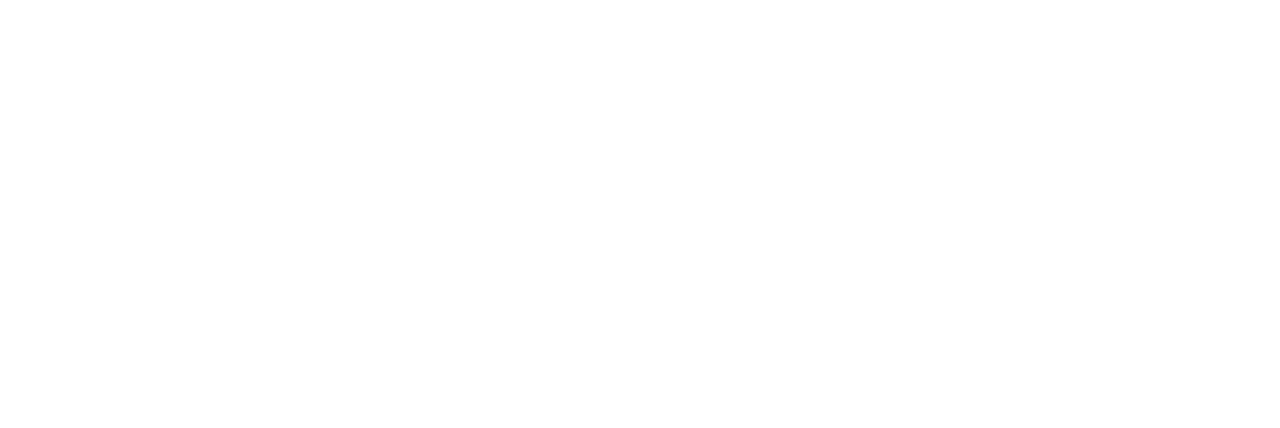
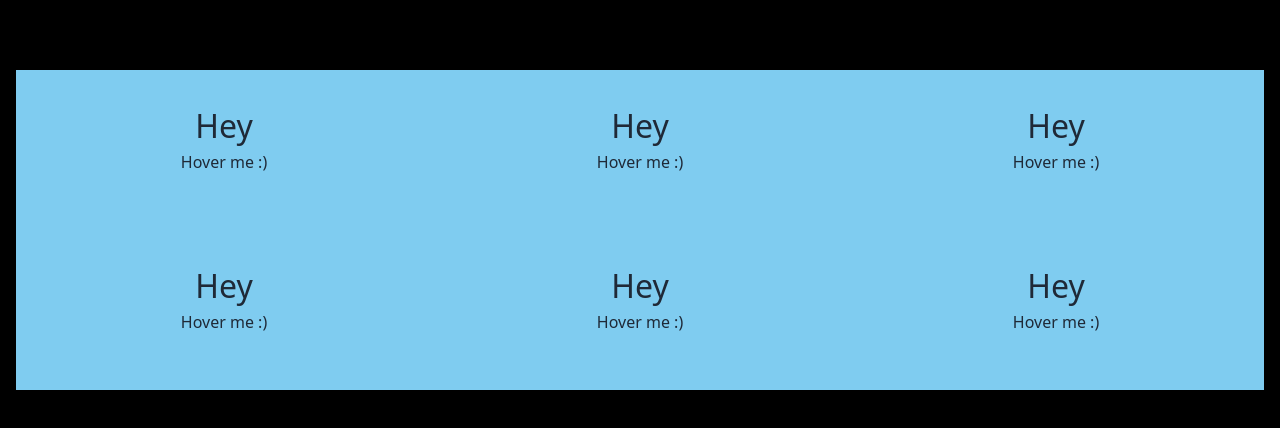
Before and after one commit to Kasfia-Mostafa/Dream-Path, a React (Vite) app: page / in a window 1280 px wide. Shown: the part 974-1402 px from the top of the page. Before the commit the page ends 804 px from the top, so only its background shows below. Built offline with nearby package versions, Linux system fonts and the light colour scheme.

Commit message:
home page 2nd section

```diff
--- a/src/MainLayout/MainLayout.jsx
+++ b/src/MainLayout/MainLayout.jsx
@@ -1,5 +1,6 @@
 import Banner from "../MainPage/Banner/Banner";
 import Navbar from "../MainPage/Navbar/Navbar";
+import UserSection from "../MainPage/UseSection/UserSection";
 
 
 const MainLayout = () => {
@@ -7,6 +8,7 @@
     <div className="h-[100vh]">
       <Navbar></Navbar>
      <Banner></Banner>
+     <UserSection></UserSection>
     </div>
   );
 };
--- a/src/MainPage/Banner/Banner.jsx
+++ b/src/MainPage/Banner/Banner.jsx
@@ -1,4 +1,4 @@
-import Navbar from "../Navbar/Navbar";
+
 
 const Banner = () => {
   return (
@@ -14,9 +14,9 @@
         <div className="absolute text-9xl top-80 right-96 text-white font-extrabold ">
           <h2>Dream Path</h2>
           <div>
-            <div className="w-40 h-14 bg-white ml-3 my-5"></div>
+            <div className="w-40 h-14 bg-white ml-5 my-5"></div>
             <h2 className="text-2xl font-bold absolute bottom-8 left-20 text-purple-700">
-              Get Star<span className="text-white">ted</span>
+              Let's Exp<span className="text-white"> lore</span>
             </h2>
           </div>
         </div>
--- /dev/null
+++ b/src/MainPage/UseSection/UserSection.css
@@ -0,0 +1,47 @@
+.card {
+  width: 26rem;
+  cursor: pointer;
+}
+
+.content {
+  text-align: center;
+  position: relative;
+  transition: all 2.25s;
+  background-color: rgb(127, 204, 240);
+  padding: 5em;
+  transform-style: preserve-3d;
+}
+
+.card:hover .content {
+  transform: rotateY(0.5turn);
+}
+
+.front,
+.back {
+  position: absolute;
+  top: 0;
+  left: 0;
+  bottom: 0;
+  right: 0;
+  padding: 2em;
+  transform-style: preserve-3d;
+  backface-visibility: hidden;
+}
+
+.title {
+  transform: translateZ(5rem);
+  font-size: 2rem;
+}
+
+.subtitle {
+  transform: translateZ(2rem);
+}
+
+.back {
+  transform: rotateY(0.5turn);
+  background-color: #009bff;
+}
+
+.description {
+  transform: translateZ(3rem);
+}
--- /dev/null
+++ b/src/MainPage/UseSection/UserSection.jsx
@@ -0,0 +1,95 @@
+import "./UserSection.css";
+const UserSection = () => {
+  return (
+    <div className="h-[100vh] bg-black flex items-center">
+   <div className="grid grid-cols-3 max-w-7xl mx-auto items-center">
+   <div className="card">
+        <div className="content">
+          <div className="front">
+            <h3 className="title">Hey</h3>
+            <p className="subtitle">Hover me :)</p>
+          </div>
+
+          <div className="back">
+            <p className="description">
+              Cool description so you can read it too my friend
+            </p>
+          </div>
+        </div>
+      </div>
+      <div className="card">
+        <div className="content">
+          <div className="front">
+            <h3 className="title">Hey</h3>
+            <p className="subtitle">Hover me :)</p>
+          </div>
+
+          <div className="back">
+            <p className="description">
+              Cool description so you can read it too my friend
+            </p>
+          </div>
+        </div>
+      </div>
+      <div className="card">
+        <div className="content">
+          <div className="front">
+            <h3 className="title">Hey</h3>
+            <p className="subtitle">Hover me :)</p>
+          </div>
+
+          <div className="back">
+            <p className="description">
+              Cool description so you can read it too my friend
+            </p>
+          </div>
+        </div>
+      </div>
+      <div className="card">
+        <div className="content">
+          <div className="front">
+            <h3 className="title">Hey</h3>
+            <p className="subtitle">Hover me :)</p>
+          </div>
+
+          <div className="back">
+            <p className="description">
+              Cool description so you can read it too my friend
+            </p>
+          </div>
+        </div>
+      </div>
+      <div className="card">
+        <div className="content">
+          <div className="front">
+            <h3 className="title">Hey</h3>
+            <p className="subtitle">Hover me :)</p>
+          </div>
+
+          <div className="back">
+            <p className="description">
+              Cool description so you can read it too my friend
+            </p>
+          </div>
+        </div>
+      </div>
+      <div className="card">
+        <div className="content">
+          <div className="front">
+            <h3 className="title">Hey</h3>
+            <p className="subtitle">Hover me :)</p>
+          </div>
+
+          <div className="back">
+            <p className="description">
+              Cool description so you can read it too my friend
+            </p>
+          </div>
+        </div>
+      </div>
+   </div>
+    </div>
+  );
+};
+
+export default UserSection;
```
